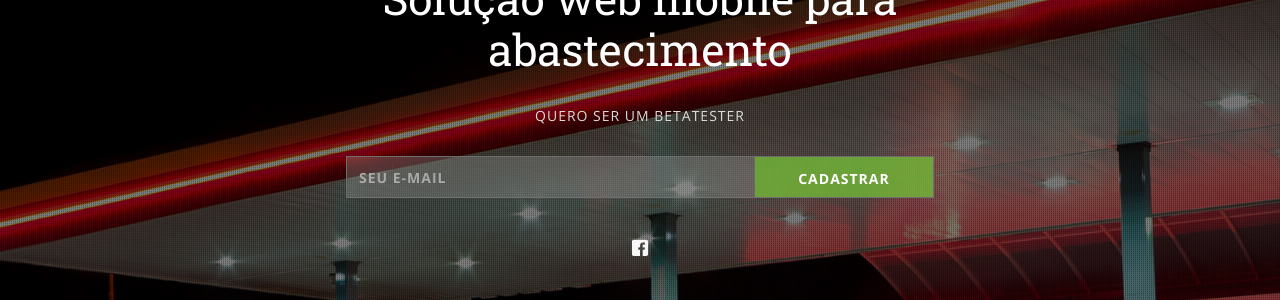
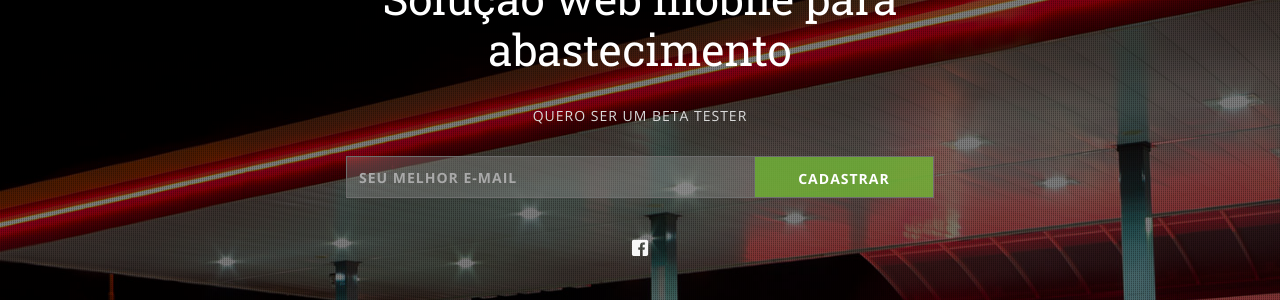
Before and after one commit to egososa/egososa.github.io, a Jekyll site: the page index.html, which Jekyll copies as it is, in a window 1280 px wide. Shown: the part 295-595 px from the top of the page. Built offline with Jekyll 4.4.1, drawn with Linux system fonts in a browser that asks for light colours; some of the changed lines change nothing that is shown.

Commit message:
Adds wufoo form

```diff
--- a/index.html
+++ b/index.html
@@ -1,7 +1,5 @@
 <!DOCTYPE html>
 <html lang="pt-br" class="no-js">
-
-<!-- Mirrored from www.egasosa.com.br/ by HTTrack Website Copier/3.x [XR&CO'2014], Mon, 30 Nov 2015 18:13:19 GMT -->
 <head>
 	<meta charset="UTF-8" />
 	<meta name="viewport" content="width=device-width, initial-scale=1, maximum-scale=1" />
@@ -15,7 +13,7 @@
 	<![endif]-->
 
 <!-- Google -->
-<title>Egasosa - Sua nova forma de abastececer seu veículo</title>
+<title>Egasosa - A maneira mais rápida e pratica de pagar com o celular</title>
 <meta name="description" content="Solução web mobile para abastecimento de combustível. Em breve na palma da sua mão." />
 <meta name="robots" content="index" />
 <meta name="keywords" content="startup, pagamento, combustível, mobile, web, plataforma, pré-pago, gasolina, postos">
@@ -35,7 +33,7 @@
   (function(i,s,o,g,r,a,m){i['GoogleAnalyticsObject']=r;i[r]=i[r]||function(){
   (i[r].q=i[r].q||[]).push(arguments)},i[r].l=1*new Date();a=s.createElement(o),
   m=s.getElementsByTagName(o)[0];a.async=1;a.src=g;m.parentNode.insertBefore(a,m)
-  })(window,document,'script','../www.google-analytics.com/analytics.js','ga');
+  })(window,document,'script','//www.google-analytics.com/analytics.js','ga');
 
   ga('create', 'UA-67043113-1', 'auto');
   ga('send', 'pageview');
@@ -60,18 +58,24 @@
 				<section class="content">
 
 					<h1 class="section-title">Solução web mobile para abastecimento</h1>
+					<!-- <p class="subtitle">AGUARDE O LANÇAMENTO</p> -->
 
-					<p class="subtitle">QUERO SER UM BETATESTER</p>
+					<!-- Countdown timer
+					<div id="timer"></div>-->
+
+					<p class="subtitle">QUERO SER UM BETA TESTER</p>
 
 					<!-- Newsletter form -->
 
 
 					<div id="newsletter" class="form-wrap">
-						<form action="http://www.egasosa.com.br/subscribe.php" method="post" id="newsletter-form">
+            <form id="newsletter-form" name="form1" class="wufoo rightLabel page" accept-charset="UTF-8" autocomplete="off" enctype="multipart/form-data" method="post" novalidate
+                  action="https://egasosa.wufoo.com/forms/zathntm166b03w/#public">
 							<p class="form-field">
 								<label for="newsletter_email" class="screen-reader-text">Cadastre seu e-mail</label>
-								<input type="text" name="newsletter_email" id="newsletter_email" value="" placeholder="SEU E-MAIL" />
+								<input type="text" name="Field1" type="email" id="newsletter_email" value="" placeholder="SEU MELHOR E-MAIL" />
 							</p>
+              <input type="hidden" id="idstamp" name="idstamp" value="omaUn9uCNeNxqFvz6CF6uXwwitn72jv95+2P5OKVCOA=" />
 							<p class="form-submit">
 								<input type="submit" name="newsletter_submit" id="newsletter_submit" value="CADASTRAR" />
 							</p>
@@ -113,13 +117,13 @@
 					<!-- Columns -->
 					<div class="row">
 						<div class="one-half">
-							<p>O Egasosa nasceu para melhorar a experiência dos clientes nos pagamentos em postos de combustíveis.</p><p>
-                            Nossa solução possibilita o pagamento digital, via plataforma própria, que oferece um serviço web mobile
-                            para pagamentos seguros em redes de combustíveis.</p>
-							<p>Uma maneira econômica e mais confortável de abastecer seu veículo. Além de toda praticidade oferecida,
-                            o Egasosa agiliza e customiza o atendimento ao cliente na hora da compra.</p>
-							<p>Esse projeto tem seu lançamento previsto para o final de 2015 e está sendo subsidiado pelo Edital SebraeTec
-                            Diferenciação e SebraeTec Adequação, e conta com as empresas parceiras Primage e Eidee Design.</p>
+							<p>O Egasosa nasceu para melhorar a experiência dos clientes nos pagamentos em postos de combustíveis.</p>
+                            <p>Nossa solução possibilita o pagamento digital, via plataforma própria, que oferece um serviço web mobile para pagamentos seguros em redes de combustíveis.</p>
+                            <p>Uma maneira econômica e mais confortável de abastecer seu veículo. Além de toda praticidade oferecida, o Egasosa agiliza e customiza o atendimento ao cliente na hora da compra.</p>
+                            <p>Esse projeto tem seu lançamento previsto para o primeiro trimestre de 2016 e está sendo subsidiado pelo Edital SebraeTec Diferenciação e SebraeTec Adequação.</p>
+                            <p>Nunca foi tão fácil abastecer e pagar menos por isso.</p>
+                            <p>Egasosa, a maneira mais rápida e pratica de pagar com o celular.</p>
+                            <p>EM BREVE</p>
 						</div>
 						<div class="one-half">
 							<h2><i class="icon icon-phone"></i>WhatsApp</h2>
@@ -156,6 +160,4 @@
 	<script type="text/javascript" src="js/plugins.js"></script>
 	<script type="text/javascript" src="js/scripts.js"></script>
 </body>
-
-<!-- Mirrored from www.egasosa.com.br/ by HTTrack Website Copier/3.x [XR&CO'2014], Mon, 30 Nov 2015 18:13:57 GMT -->
 </html>
--- a/js/scripts.js
+++ b/js/scripts.js
@@ -30,36 +30,6 @@
 		// Invoke the Placeholder plugin
 		$('input, textarea').placeholder();
 
-		// Validate newsletter form
-		$('<div class="loading"><span class="bounce1"></span><span class="bounce2"></span><span class="bounce3"></span></div>').hide().appendTo('.form-wrap');
-		$('<div class="success"></div>').hide().appendTo('.form-wrap');
-		$('#newsletter-form').validate({
-			rules: {
-				newsletter_email: { required: true, email: true }
-			},
-			messages: {
-				newsletter_email: {
-					required: 'E-mail é obrigatório',
-					email: 'E-mail inválido'
-				}
-			},
-			errorElement: 'span',
-			errorPlacement: function(error, element){
-				error.appendTo(element.parent());
-			},
-			submitHandler: function(form){
-				$(form).hide();
-				$('#newsletter .loading').css({ opacity: 0 }).show().animate({ opacity: 1 });
-				$.post($(form).attr('action'), $(form).serialize(), function(data){
-					$('#newsletter .loading').animate({opacity: 0}, function(){
-						$(this).hide();
-						$('#newsletter .success').show().html('<p>Obrigado por cadastrar!</p>').animate({opacity: 1});
-					});
-				});
-				return false;
-			}
-		});
-
 		// Open modal window on click
 		$('#modal-open').on('click', function(e) {
 			var mainInner = $('#main .inner'),
```
